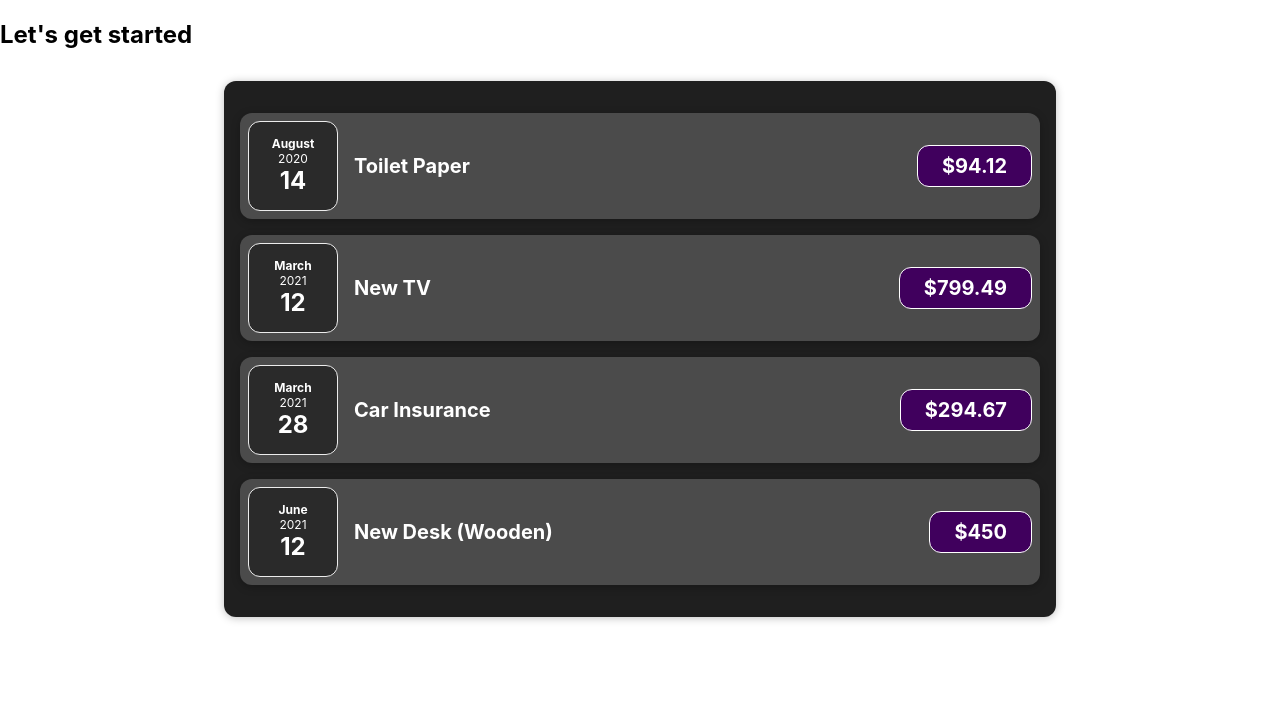
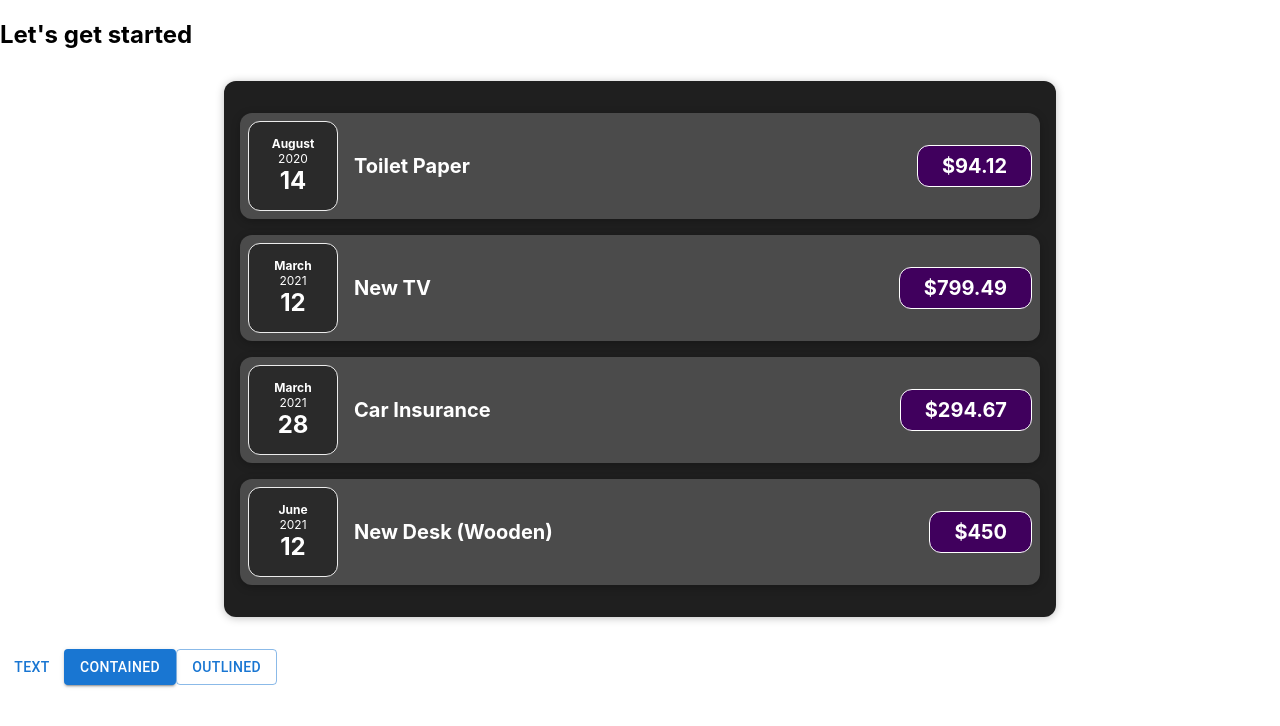
Before and after one commit to TMHsu-0413/react_sp, a React (Create React App) app: page / in a window 1280 px wide. Shown: the top 726 px of the page. Built offline with nearby package versions, Linux system fonts and the light colour scheme.

Commit message:
replace chakra-ui with MUI

```diff
--- a/package.json
+++ b/package.json
@@ -5,6 +5,7 @@
   "dependencies": {
     "@emotion/react": "^11.8.2",
     "@emotion/styled": "^11.8.1",
+    "@mui/material": "^5.5.3",
     "@testing-library/jest-dom": "^5.16.3",
     "@testing-library/react": "^13.0.0",
     "@testing-library/user-event": "^14.0.4",
--- a/src/App.tsx
+++ b/src/App.tsx
@@ -1,5 +1,6 @@
 import React from "react";
 import Expenses from './components/Expenses'
+import {Button} from '@mui/material'
 
 function App() {
   const expenses = [
@@ -27,6 +28,9 @@
     <div>
       <h2>Let's get started</h2>
       <Expenses items={expenses} />
+      <Button variant="text">Text</Button>
+      <Button variant="contained">Contained</Button>
+      <Button variant="outlined">Outlined</Button>
     </div>
   );
 }
```
Also changed, not shown: 1 other file (tests, documents, lock files or other folders).
